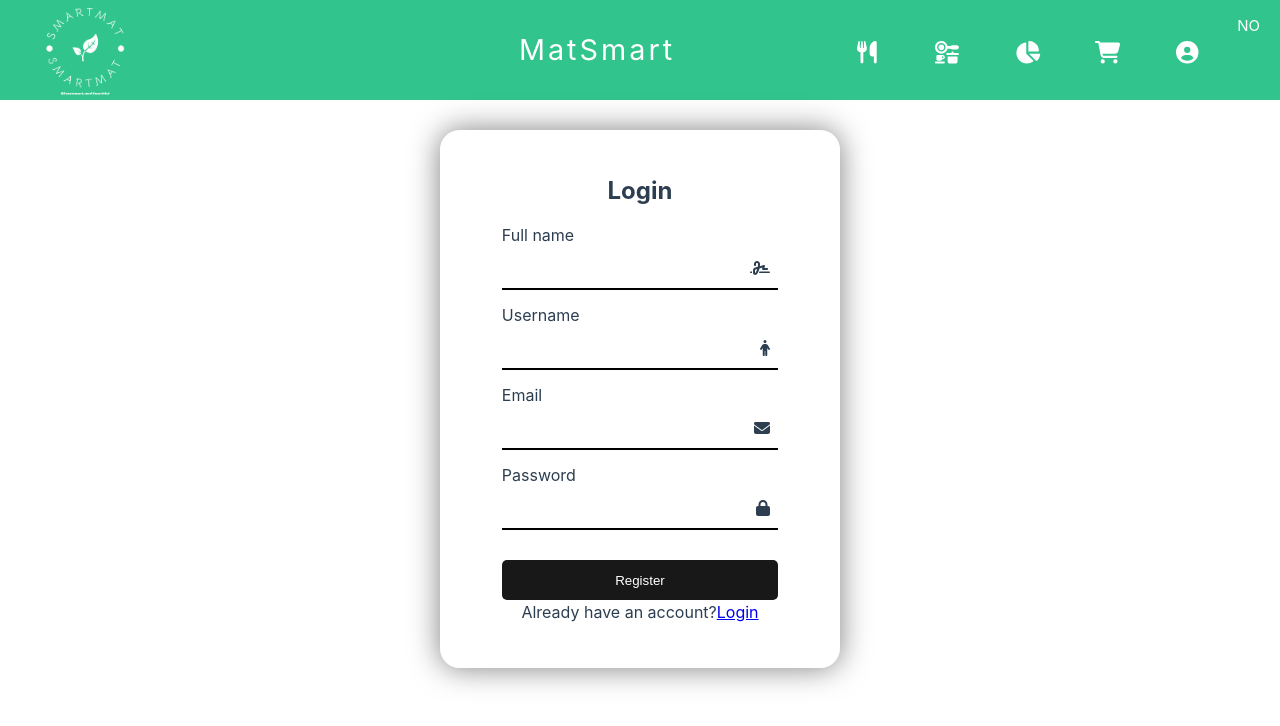
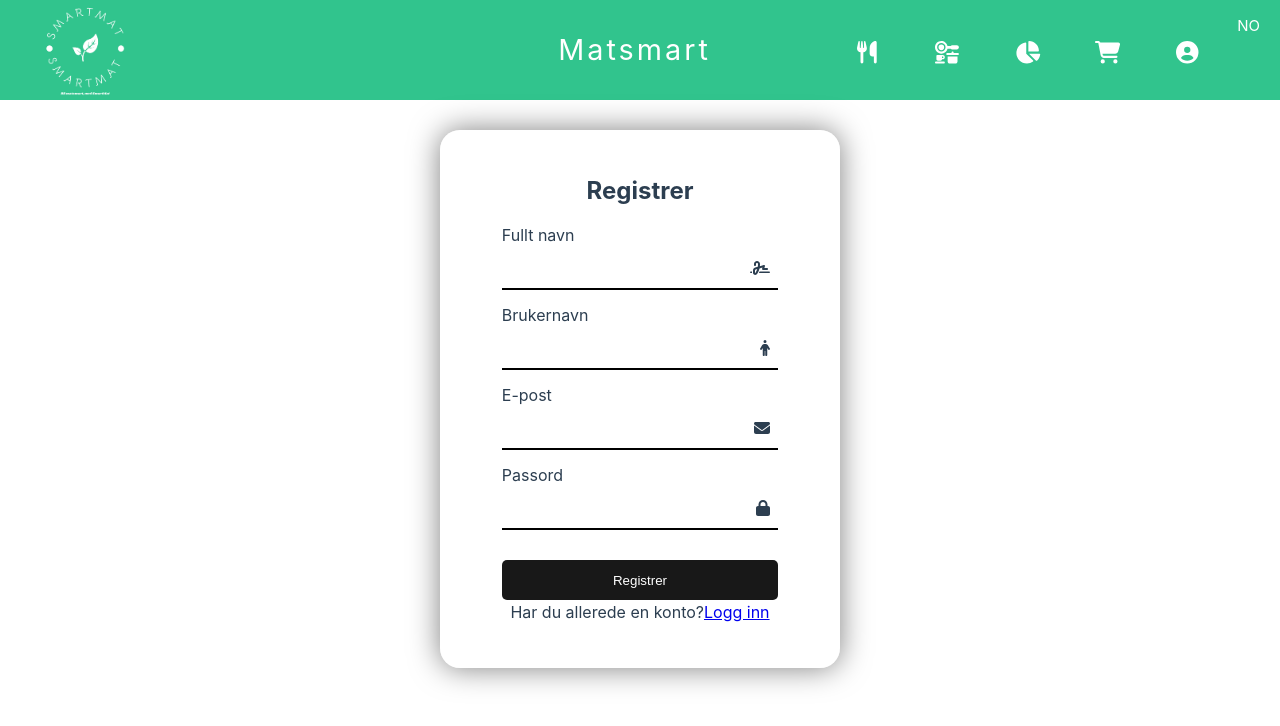
Before and after one commit to TrymNOHG/smartfood, a Vue app in the folder frontend/: page /register in a window 1280 px wide. Shown: the top 726 px of the page. Built offline with nearby package versions, Linux system fonts and the light colour scheme.

Commit message:
feat: all pages are translated

```diff
--- a/frontend/src/App.vue
+++ b/frontend/src/App.vue
@@ -1,7 +1,7 @@
 <template>
   <header>
     <img src="@/assets/smartmat.png" alt="Logo">
-    <h1>MatSmart</h1>
+    <h1>{{ $t('matsmart') }}</h1>
     <nav>
       <ul>
         <li>
@@ -9,7 +9,7 @@
             <span class="icon">
               <font-awesome-icon icon="fa-solid fa-utensils" />
             </span>
-            <span class="text">Dinner</span>
+            <span class="text">{{ $t('dinner') }}</span>
           </RouterLink>
         </li>
         <li>
@@ -17,7 +17,7 @@
             <span class="icon">
               <font-awesome-icon icon="fa-solid fa-kitchen-set" />
             </span>
-            <span class="text">Fridge</span>
+            <span class="text">{{ $t('fridge') }}</span>
           </RouterLink>
         </li>
         <li>
@@ -25,7 +25,7 @@
             <span class="icon">
               <font-awesome-icon icon="fa-solid fa-chart-pie" />
             </span>
-            <span class="text">Statistikk</span>
+            <span class="text">{{ $t('statistics') }}</span>
           </RouterLink>
         </li>
         <li>
@@ -33,7 +33,7 @@
             <span class="icon">
               <font-awesome-icon icon="fa-solid fa-cart-shopping" />
             </span>
-            <span class="text">Shopping Cart</span>
+            <span class="text">{{ $t('shopping_cart') }}</span>
           </RouterLink>
         </li>
         <li>
@@ -41,7 +41,7 @@
             <span class="icon">
               <font-awesome-icon icon="fa-solid fa-circle-user" />
             </span>
-            <span class="text">Profile</span>
+            <span class="text">{{ $t('profile') }}</span>
           </RouterLink>
         </li>
         <div class="language" @click="changeLanguage()">{{language}}</div>
@@ -102,7 +102,7 @@ header {
 header img {
   height: 100px;
   width: auto;
-  margin-right: 225px;
+  margin-right: 300px;
 }
 
 .language {
--- a/frontend/src/components/LoginComponent.vue
+++ b/frontend/src/components/LoginComponent.vue
@@ -7,20 +7,20 @@
           <span class="icon"><font-awesome-icon icon="fa-solid fa-envelope" /></span>
           <input type="email" required v-model.trim="username" name="username">
           <label>{{ $t('username') }}</label>
-          <div v-if="errors['username']" class="error">{{ errors['username'] }}</div>
+          <div v-if="errors['username']" class="error">{{ $t(errors['username']) }}</div>
         </div>
         <div class="input-box">
           <span class="icon"><font-awesome-icon icon="fa-solid fa-lock" /></span>
           <input type="password" required v-model.trim="password" name="password">
           <label>{{ $t('password') }}</label>
-          <div v-if="errors['password']" class="error">{{ errors['password'] }}</div>
+          <div v-if="errors['password']" class="error">{{ $t(errors['password']) }}</div>
         </div>
         <div class="remember-forgot">
           <a href="#">{{ $t('forgot_password') }}</a>
         </div>
-        <button type="submit" @click="submit">Login</button>
+        <button type="submit" @click="submit">{{ $t('login') }}</button>
         <div class="login-register">
-          <p>Don't have an account? <a href="/register" class="register-link">Register</a></p>
+          <p>{{ $t('dont_have_account') }} <a href="/register" class="register-link">{{ $t('register') }}</a></p>
         </div>
         <div v-if="submitMessage" class="submit-message">{{ submitMessage }}</div>
       </form>
@@ -45,9 +45,9 @@ export default {
     const validationSchema = yup.object({
       username: yup
         .string()
-        .email("Please enter a valid email")
-        .required("Email is Required"),
-      password: yup.string().required("Password required").min(8),
+        .email("wrong_email_error")
+        .required("email_error"),
+      password: yup.string().required("error_password").min(8, "password_length"),
     });
     const { handleSubmit, errors, setFieldTouched, setFieldValue } = useForm({
       validationSchema,
@@ -174,8 +174,6 @@ input {
 
 .error {
   font-size: 12px;
-
-  margin-top: 5px;
   margin: 5px;
   position: relative;
 }
--- a/frontend/src/components/RegisterComponent.vue
+++ b/frontend/src/components/RegisterComponent.vue
@@ -1,35 +1,35 @@
 <template>
   <div class="wrapper">
     <div class="form-box login">
-      <h2>Login</h2>
+      <h2>{{ $t('register') }}</h2>
       <form @submit.prevent="submit" :class="{ 'has-errors': hasErrors }">
         <div class="input-box">
           <span class="icon"><font-awesome-icon icon="fa-solid fa-signature" /></span>
           <input type="text" required v-model.trim="fullName" name="fullName">
-          <label>Full name</label>
-          <div v-if="errors['fullName']" class="error">{{ errors['fullName'] }}</div>
+          <label>{{ $t('full_name') }}</label>
+          <div v-if="errors['fullName']" class="error">{{ $t(errors['fullName']) }}</div>
         </div>
         <div class="input-box">
           <span class="icon"><font-awesome-icon icon="fa-solid fa-person" /></span>
           <input type="text" required v-model.trim="username" name="username">
-          <label>Username</label>
-          <div v-if="errors['username']" class="error">{{ errors['username'] }}</div>
+          <label>{{ $t('username') }}</label>
+          <div v-if="errors['username']" class="error">{{ $t(errors['username']) }}</div>
         </div>
         <div class="input-box">
           <span class="icon"><font-awesome-icon icon="fa-solid fa-envelope" /></span>
           <input type="email" required v-model.trim="email" name="email">
-          <label>Email</label>
-          <div v-if="errors['email']" class="error">{{ errors['email'] }}</div>
+          <label>{{ $t('email') }}</label>
+          <div v-if="errors['email']" class="error">{{ $t(errors['email']) }}</div>
         </div>
         <div class="input-box">
           <span class="icon"><font-awesome-icon icon="fa-solid fa-lock" /></span>
           <input type="password" required v-model.trim="password" name="password">
-          <label>Password</label>
-          <div v-if="errors['password']" class="error">{{ errors['password'] }}</div>
+          <label>{{ $t('password') }}</label>
+          <div v-if="errors['password']" class="error">{{ $t(errors['password']) }}</div>
         </div>
-        <button type="submit" @click="submit">Register</button>
+        <button type="submit" @click="submit">{{ $t('register') }}</button>
         <div class="login-register">
-          <p>Already have an account?<a href="/login" class="register-link">Login</a></p>
+          <p>{{ $t('already_have_account') }}<a href="/login" class="register-link">{{ $t('login') }}</a></p>
         </div>
       </form>
     </div>
@@ -47,18 +47,18 @@ export default {
     const validationSchema = yup.object({
       fullName: yup
         .string()
-        .required("Full name is required"),
+        .required("full_name_error"),
       username: yup
         .string()
-        .required("Username is required"),
+        .required("user_error"),
       email: yup
         .string()
-        .email("Please enter a valid email address")
-        .required("Email address is required"),
+        .email("wrong_email_error")
+        .required("email_error"),
       password: yup
         .string()
-        .required("Password is required")
-        .min(8, "Password must be at least 8 characters long"),
+        .required("password_error")
+        .min(8, "password_length"),
     });
 
     const { handleSubmit, errors, setFieldTouched, setFieldValue } = useForm({
--- a/frontend/src/locales/en.json
+++ b/frontend/src/locales/en.json
@@ -1,44 +1,32 @@
 {
-  "chat": "Chat",
-  "newItem": "New Item",
-  "items": "Items",
-  "archive": "Archive",
-  "auctions": "Auctions",
+  "matsmart": "FoodSmart",
+  "dinner": "Dinner",
+  "fridge": "Fridge",
+  "statistics": "Statistics",
+  "shopping_cart": "Shopping Cart",
+  "profile": "Profile",
+  "register": "Register",
+  "login": "Login",
+  "full_name": "Full name",
+  "firstname": "First Name",
+  "lastname": "Last Name",
+  "name": "Firstname and Surname",
+  "username": "Username",
+  "email": "Email",
+  "password": "Password",
+  "forgot_password": "Forgot your password?",
+  "dont_have_account": "Dont have an account?",
+  "already_have_account": "Already have an account?",
   "notFound": "The page you are looking for doesn't exist!\n",
   "trythispage": "Try this page instead",
-  "login": "Login",
-  "register": "Register",
-  "username": "Username",
-  "password": "Password",
   "pictures": "Pictures",
-  "name": "Firstname and Surname",
-  "fullName": "Full name",
-  "address": "Address",
-  "zipCode": "ZIP Code",
-  "firstname": "First Name",
-  "lastname": "Last Name",
-  "email": "Email",
-  "forgot_password": "Forgot your password?",
-  "phoneNumber": "Phone Number",
-  "dateOfBirth": "Date of Birth",
-  "city": "City Name",
-  "county": "County Name",
-  "keyInfoList": "Key information",
   "price": "Price in Kr;",
   "category": "Category",
-  "recentItems": "Recently Added Items",
-  "briefdescription": "Brief Description",
-  "fulldescription": "Full Description",
-  "usererror": "Username is required",
-  "passworderror": "Password is required",
-  "passwordlenght": "Must be at least 8 digits",
-  "emailerror": "Email is required",
-  "allItems": "All Items",
-  "bookmarks": "Bookmarks",
-  "briefdescriptionerror": "Brief description is required",
-  "descriptionerror": "Full description is required",
-  "termsOfService": "Do you accept the terms of service",
-  "section1": " Terms & Conditions\n\nWelcome to our online store! Please read the following Terms and Conditions \ncarefully before using our site or providing us with your personal information.",
-  "section2": " 1. Introduction:\nOur online store is committed to respecting your privacy and\nprotecting your personal information. By using our website, you\nagree to the terms of this policy.\n\n2. Information We Collect:\nWe collect personal information that you voluntarily provide us with\nwhen you register with our website, subscribe to our newsletter,\nplace an order, or contact us. This information may include your\nname, address, email address, phone number, and payment\ninformation.\n\n3. Use of Information:\nWe use your personal information to process your orders,\ncommunicate with you about your orders, and to provide you with\ninformation about our products and services. We may also use your\ninformation to improve our website and to personalize your shopping\nexperience.\n\n4. Disclosure of Information:\nWe will not sell, rent, or share your personal information with any third\nparty, except as necessary to process your orders, or as required by\nlaw.",
-  "section3": "5. Security:\nWe take reasonable measures to protect the security of your personal\ninformation. However, we cannot guarantee the security of your\ninformation, and we are not responsible for any unauthorized access to\nyour information that is beyond our control.\n\n6. Age Restrictions:\nOur online store is intended for use by adults only. If you are under the\nage of 18, you may use our website only with the involvement of a parent.\n\n7. Changes to Terms and Conditions:\nWe reserve the right to modify these terms and conditions at any time.\nYour continued use of our website after such modifications will constitute\nyour acceptance of the new terms and conditions.\n\n8. Contact Us:\nIf you have any questions or concerns about these Terms and Conditions\nor our privacy practices, please contact us at:"
+  "full_name_error": "Fullname is required",
+  "user_error": "Username is required",
+  "wrong_email_error": "Please write a correct email",
+  "password_error": "Password is required",
+  "error_password": "Password is required",
+  "email_error": "Email is required",
+  "password_length": "Password must be at least 8 characters"
 }
--- a/frontend/src/locales/i18n.js
+++ b/frontend/src/locales/i18n.js
@@ -5,7 +5,7 @@ import no from "./no.json"
 
 
 const i18n = createI18n({
-    locale: "en",
+    locale: "no",
     messages: {
         en: en,
         no: no,
--- a/frontend/src/locales/no.json
+++ b/frontend/src/locales/no.json
@@ -1,44 +1,32 @@
 {
-  "chat": "Meldinger",
-  "newItem": "Ny Annonse",
-  "items": "Annonser",
-  "archive": "Arkiv",
-  "auctions": "Auksjon",
-  "notFound": "Siden du leter etter finnes ikke!",
-  "trythispage": "Prøv å gå til denne siden istedenfor",
-  "login": "Login",
+  "matsmart": "Matsmart",
+  "dinner": "Middag",
+  "fridge": "Kjøleskap",
+  "statistics": "Statistikk",
+  "shopping_cart": "Handlekurv",
+  "profile": "Profil",
   "register": "Registrer",
+  "login": "Logg inn",
+  "full_name": "Fullt navn",
+  "firstname": "Fornavn",
+  "lastname": "Etternavn",
+  "name": "Fornavn og etternavn",
   "username": "Brukernavn",
+  "email": "E-post",
   "password": "Passord",
+  "forgot_password": "Glemt passord?",
+  "dont_have_account": "Har du ikke en konto?",
+  "already_have_account": "Har du allerede en konto?",
+  "notFound": "Siden du leter etter eksisterer ikke!\n",
+  "trythispage": "Prøv denne siden i stedet",
   "pictures": "Bilder",
-  "firstname": "Fornavn",
-  "forgot_password": "Forgot your password?",
-  "lastname": "Etternavn",
-  "fullName": "Fullt navn",
-  "address": "Addresse",
-  "zipCode": "Postnummer",
-  "email": "Epost",
-  "name": "Fornavn og Etternavn",
-  "phoneNumber": "Telefon Nummer",
-  "dateOfBirth": "Fødselsdato",
-  "city": "By Navn",
-  "county": "Kommune",
-  "keyInfoList": "Nøkkel Informasjon",
   "price": "Pris i Kr;",
   "category": "Kategori",
-  "recentItems": "Nylig Lagt Til",
-  "briefdescription": "Kort Beskrivelse",
-  "fulldescription": "Full Beskrivelse",
-  "usererror": "Brukernavn nødvendig",
-  "passworderror": "Passord nødvendig",
-  "passwordlenght": "minst 8 tegn lagt",
-  "emailerror": "Email nødvendig",
-  "allItems": "Alle Annonser",
-  "bookmarks": "Lagret Annonser",
-  "briefdescriptionerror": "Kort beskrivelse er nødvendig",
-  "descriptionerror": "Full beskrivelse er nødvendig",
-  "termsOfService": "Godtar du vilkårene for bruk",
-  "section1": "Vilkår og betingelser\n\nVelkommen til vår nettbutikk! Vennligst les følgende vilkår og betingelser\nnøye før du bruker vår nettside eller gir oss din personlige informasjon.",
-  "section2": "1. Innledning:\nVår nettbutikk er forpliktet til å respektere ditt personvern og\nbeskytte din personlige informasjon. Ved å bruke vår nettside,\nsamtykker du til vilkårene i denne policyen.\n\n2. Informasjon vi samler inn:\nVi samler inn personlig informasjon som du frivillig gir oss når du\nregistrerer deg på vår nettside, abonnerer på vårt nyhetsbrev,\nlegger inn en bestilling eller kontakter oss. Denne informasjonen\nkan inkludere ditt navn, adresse, e-postadresse, telefonnummer og\nbetalingsinformasjon.\n\n3. Bruk av informasjon:\nVi bruker din personlige informasjon til å behandle dine bestillinger,\nkommunisere med deg om dine bestillinger, og for å gi deg\ninformasjon om våre produkter og tjenester. Vi kan også bruke din\ninformasjon til å forbedre vår nettside og til å tilpasse din\nhandleopplevelse.\n\n4. Deling av informasjon:\nVi vil ikke selge, leie ut eller dele din personlige informasjon med\nnoen tredjepart, unntatt når det er nødvendig for å behandle dine\nbestillinger, eller som kreves ved lov.",
-  "section3": "5. Sikkerhet:\nVi tar rimelige tiltak for å beskytte sikkerheten til din personlige\ninformasjon. Vi kan imidlertid ikke garantere sikkerheten til din\ninformasjon, og vi er ikke ansvarlige for uautorisert tilgang til din\ninformasjon som er utenfor vår kontroll.\n\n6. Aldersbegrensninger:\nVår nettbutikk er kun beregnet for bruk av voksne. Hvis du er under\n18 år, kan du kun bruke vår nettside med involvering av en forelder.\n\n7. Endringer i vilkår og betingelser:\nVi forbeholder oss retten til å endre disse vilkårene og betingelsene når\nsom helst. Din fortsatte bruk av vår nettside etter slike modifikasjoner vil\nutgjøre din aksept av de nye vilkårene og betingelsene.\n\n8. Kontakt oss:\nHvis du har spørsmål eller bekymringer om disse vilkårene og betingelsene\neller personvernpraksisene våre, kan du kontakte oss på:"
+  "full_name_error": "Fult navn er påkrevd",
+  "user_error": "Brukernavn er påkrevd",
+  "password_error": "Passord er påkrevd",
+  "wrong_email_error": "Vennligst skriv inn en korrekt e-postadresse",
+  "error_password": "Passord er påkrevd",
+  "email_error": "E-post er påkrevd",
+  "password_length": "Passordet må være minst 8 tegn langt"
 }
```
